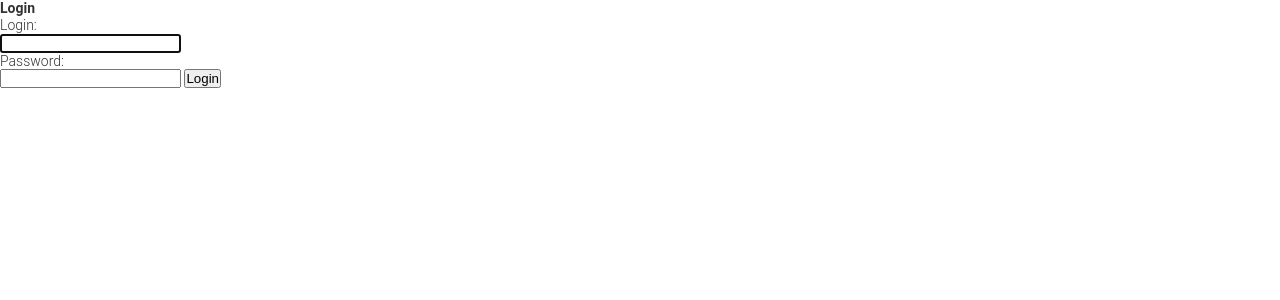
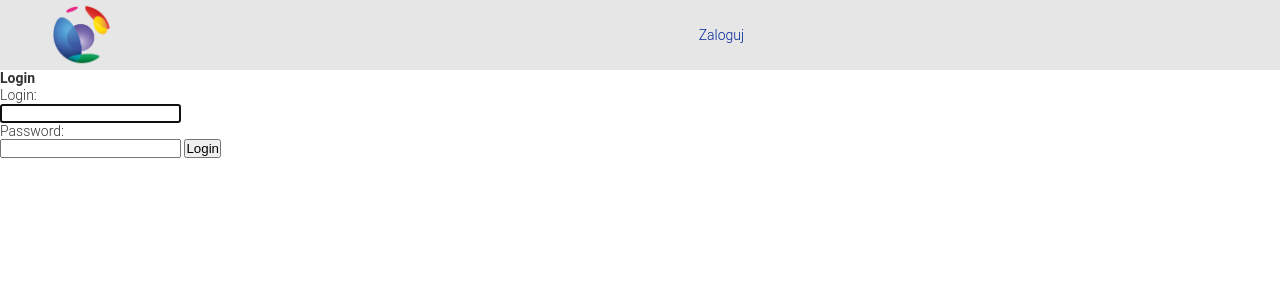
Before and after one commit to alopalka/Django_Social_Media, a Django app: page /auth/login/ in a window 1280 px wide. Shown: the top 300 px of the page. Run offline with Django 4.2, Linux system fonts and the light colour scheme.

Commit message:
Added simple navbar and logout urlpath

```diff
--- a/social_media/authorization/urls.py
+++ b/social_media/authorization/urls.py
@@ -1,8 +1,10 @@
 from django.urls import path
 from authorization.views import login_view
+from django.contrib.auth import views
 
 app_name="authorization"
 
 urlpatterns=[
     path('login/',login_view,name="login"),
+    path('logout/',views.LogoutView.as_view(),name="logout"),
 ]
--- a/social_media/social_media/settings.py
+++ b/social_media/social_media/settings.py
@@ -130,6 +130,10 @@ LOGOUT_REDIRECT_URL='/'
 
 STATIC_URL = 'static/'
 
+STATICFILES_DIRS=[
+    r'/home/alopalka/Desktop/wszystko/programowanie/gity/Django_Social_Media/social_media/static',
+]
+
 # Default primary key field type
 # https://docs.djangoproject.com/en/4.0/ref/settings/#default-auto-field
 
--- a/social_media/static/css/mainapp/style_main.css
+++ b/social_media/static/css/mainapp/style_main.css
@@ -16,3 +16,77 @@ body{
 ul {
     list-style: none;
 }
+
+a{
+    text-decoration: none;
+    color: #002699;
+}
+
+a:visited{
+    color: #002699;
+}
+
+
+
+
+header{
+    min-height: 70px;
+    height: 8vh;
+}
+
+.navbar{
+    height: 100%;
+    width: 100%;
+    display: flex;
+    align-items: center;
+    justify-content: space-around;
+    flex-direction: row;
+    overflow: hidden;
+    background: #e6e6e6;
+}
+
+
+#logo{
+    height: 90%;
+    width: 70px;
+}
+
+#logo img{
+    height: 100%;
+    width: 100%;
+    object-fit: scale-down;
+}
+
+
+nav{
+    height: 90%;
+    width: 80%;
+}
+
+nav ul{
+    height: 100%;
+    width: 100%;
+    display: flex;
+    flex-direction: row;
+    justify-content: space-around;
+    align-items: center;
+}
+
+nav ul li{
+    height: 95%;
+    width: 120px;
+    border-radius: 5px;
+}
+
+nav ul li a{
+    border-radius: 5px;
+    display: flex;
+    align-items: center;
+    justify-content: center;
+    height: 100%;
+    width: 100%;
+}
+
+nav ul li a:hover{
+    background:  #ccd9ff;
+}
--- a/social_media/templates/mainapp/main_template.html
+++ b/social_media/templates/mainapp/main_template.html
@@ -10,6 +10,22 @@
     <title>{% block title %}{% endblock title %}</title>
 </head>
 <body>
+    <header>
+        <div class="navbar">
+            <a id="logo" href="{% url 'mainapp:main' %}">
+                <img id="logo" src="{% static 'img/mainapp/logo1.png' %}">
+            </a>
+            <nav>
+                <ul>
+                    {% if user.is_authenticated %}
+                        <li><a href="{% url 'authorization:logout' %}">Wyloguj</a></li>
+                    {% else %}
+                        <li><a href="{% url 'authorization:login' %}">Zaloguj</a></li>
+                    {% endif %}
+                </ul>
+            </nav>
+        </div>
+    </header>
     {% block content %}
     {% endblock %}
 </body>
```
Also changed, not shown: social_media/static/img/mainapp/logo1.png (added).
